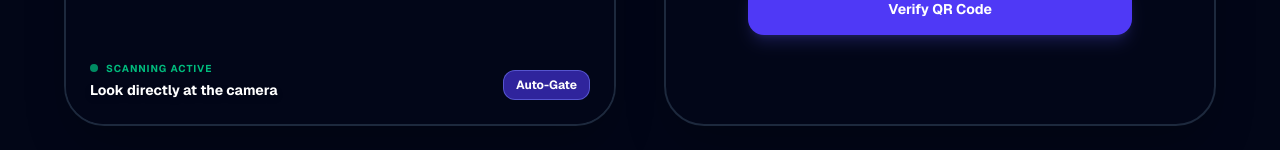
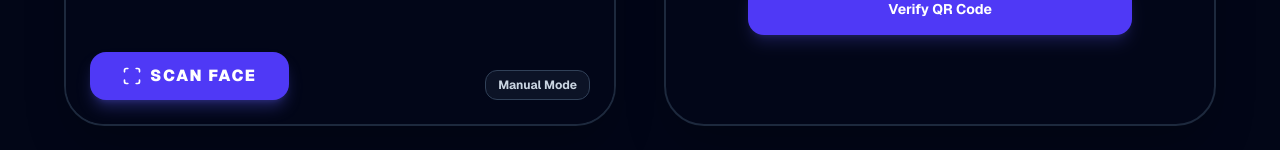
Before and after one commit to aseesmakkar45/HostelOS, a Next.js app in the folder hostel-frontend/: page /gate in a window 1280 px wide. Shown: the part 381-531 px from the top of the page. Built offline with nearby package versions, Linux system fonts and the light colour scheme; no server answers.

Commit message:
Update gate kiosk to manual click to scan and bypass DB errors for UI

```diff
--- a/hostel-frontend/src/app/gate/page.jsx
+++ b/hostel-frontend/src/app/gate/page.jsx
@@ -101,7 +101,7 @@ export default function GateEntryKiosk() {
           setRegisteredFacesCount(res.data.data.length);
           const labeledDescriptors = res.data.data.map(user => {
             const arr = JSON.parse(user.face_data);
-            return { id: user.id, face_data: arr };
+            return { id: user.id, name: user.name, roll_number: user.roll_number, face_data: arr };
           });
           faceMatcherRef.current = labeledDescriptors;
           setFaceMatcher(labeledDescriptors);
@@ -154,9 +154,7 @@ export default function GateEntryKiosk() {
         if (videoRef.current) {
           videoRef.current.srcObject = stream;
           videoRef.current.play().catch(e => console.error('Gate video play error:', e));
-          videoRef.current.onloadedmetadata = () => {
-            startFaceDetectionLoop();
-          };
+          // Removed automatic loop start
         }
       }, 100);
     } catch (err) {
@@ -164,13 +162,17 @@ export default function GateEntryKiosk() {
     }
   };
 
-  const startFaceDetectionLoop = () => {
-    const detect = async () => {
+  const handleManualScan = async () => {
     if (
-        videoRef.current &&
-        videoRef.current.readyState === 4 &&
-        canvasRef.current
-      ) {
+      !videoRef.current ||
+      videoRef.current.readyState !== 4 ||
+      !canvasRef.current ||
+      verifying || cooldownRef.current
+    ) return;
+
+    setVerifying(true);
+    setResult(null);
+
     const video = videoRef.current;
     const canvas = canvasRef.current;
     const ctx = canvas.getContext('2d');
@@ -180,13 +182,14 @@ export default function GateEntryKiosk() {
     ctx.drawImage(video, 0, 0, canvas.width, canvas.height);
 
     const base64Image = canvas.toDataURL('image/jpeg', 0.8);
+    const registeredFaces = faceMatcherRef.current;
 
-        const registeredFaces = faceMatcherRef.current;
-        const isVerifying = verifyingRef.current;
-
-        if (registeredFaces && registeredFaces.length > 0 && !cooldownRef.current && !isVerifying) {
-          if (window.isExtracting) return;
-          window.isExtracting = true;
+    if (!registeredFaces || registeredFaces.length === 0) {
+      setVerifying(false);
+      setResult({ success: false, message: 'No Faces in DB', type: 'face' });
+      setTimeout(() => setResult(null), 3000);
+      return;
+    }
 
     try {
       const res = await fetch('http://localhost:8000/match', {
@@ -195,29 +198,22 @@ export default function GateEntryKiosk() {
         body: JSON.stringify({ image: base64Image, registered_faces: registeredFaces })
       });
       const data = await res.json();
-            window.isExtracting = false;
 
       if (data.success && data.match) {
-              unmatchedCounterRef.current = 0;
         handleFaceAutoVerify(data.match);
-            } else if (data.success === false && data.error === 'Face mismatch') {
-              unmatchedCounterRef.current += 1;
-              if (unmatchedCounterRef.current >= 3) { // 3 frames = 3 seconds
-                unmatchedCounterRef.current = 0;
+      } else {
         handleFaceMismatch();
-              }
-            } else {
-               unmatchedCounterRef.current = 0;
+        setVerifying(false);
       }
     } catch (err) {
-            window.isExtracting = false;
-            unmatchedCounterRef.current = 0;
-          }
-        }
+      console.error(err);
+      setResult({ success: false, message: 'Python AI Offline', type: 'face' });
+      setVerifying(false);
+      setTimeout(() => setResult(null), 4000);
     }
   };
-    animationRef.current = setInterval(detect, 1000);
-  };
+
+  // Removed startFaceDetectionLoop
 
   const handleFaceAutoVerify = async (studentId) => {
     if (cooldownRef.current) return;
@@ -226,19 +222,20 @@ export default function GateEntryKiosk() {
     setVerifying(true);
     setResult(null);
 
-    try {
-      const response = await axios.post('/gate/verify-face', { student_id: studentId });
+    const matchedUser = faceMatcherRef.current?.find(u => String(u.id) === String(studentId));
 
-      if (response.data.success) {
-        const pass = response.data.data;
+    if (matchedUser) {
       setResult({
         success: true,
         message: 'Face Verified',
-          studentName: pass.student_name,
-          rollNumber: pass.roll_number,
+        studentName: matchedUser.name,
+        rollNumber: matchedUser.roll_number,
         type: 'face'
       });
-        fetchLogBook();
+      // Fire and forget to backend to try logging, bypassing UI errors on backend crash
+      axios.post('/gate/verify-face', { student_id: studentId })
+        .then(() => fetchLogBook())
+        .catch(e => console.error("verify-face backend error ignored:", e));
     } else {
       setResult({
         success: false,
@@ -246,20 +243,13 @@ export default function GateEntryKiosk() {
         type: 'face'
       });
     }
-    } catch (err) {
-      setResult({
-        success: false,
-        message: 'Face Mismatch',
-        type: 'face'
-      });
-    } finally {
+
     verifyingRef.current = false;
     setVerifying(false);
     setTimeout(() => {
       cooldownRef.current = false;
       setResult(null);
     }, 4000);
-    }
   };
 
   const handleFaceMismatch = () => {
@@ -404,15 +394,16 @@ export default function GateEntryKiosk() {
                 </div>
               )}
 
-              <div className="absolute bottom-6 left-6 right-6 z-30 flex justify-between items-end pointer-events-none">
-                <div className="space-y-1">
-                  <div className="flex items-center gap-2">
-                    <span className="w-2 h-2 bg-emerald-500 rounded-full animate-pulse"></span>
-                    <span className="text-[10px] font-bold text-emerald-500 uppercase tracking-widest">Scanning Active</span>
-                  </div>
-                  <p className="text-sm font-bold text-white drop-shadow-md">Look directly at the camera</p>
-                </div>
-                <div className="bg-indigo-600/60 text-white px-3 py-1.5 rounded-xl border border-indigo-400/50 text-xs font-bold backdrop-blur-md">Auto-Gate</div>
+              <div className="absolute bottom-6 left-6 right-6 z-30 flex justify-between items-end">
+                <button
+                  onClick={handleManualScan}
+                  disabled={verifying}
+                  className="bg-indigo-600 hover:bg-indigo-500 text-white px-8 py-3 rounded-2xl font-black tracking-widest shadow-lg shadow-indigo-500/30 transition-all flex items-center gap-2"
+                >
+                  <Scan className="w-5 h-5" />
+                  SCAN FACE
+                </button>
+                <div className="bg-slate-900/80 text-slate-300 px-3 py-1.5 rounded-xl border border-slate-700 text-xs font-bold backdrop-blur-md">Manual Mode</div>
               </div>
             </div>
           </div>
```
Lines whose indentation alone changed are shown as unchanged.
